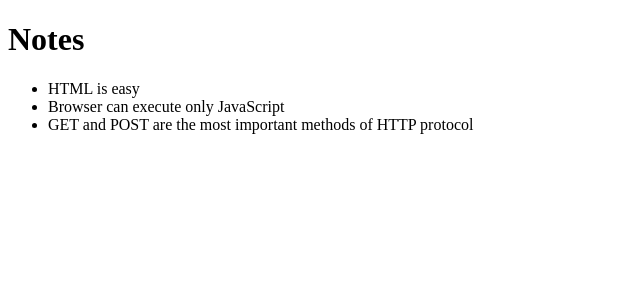
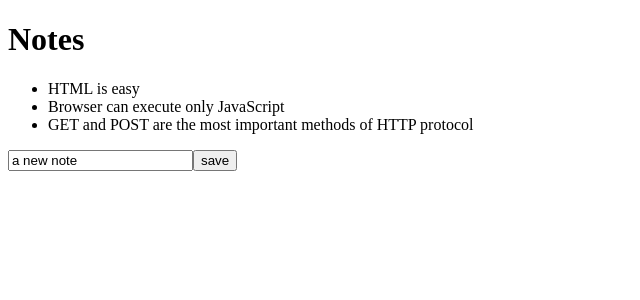
Before and after one commit to AndiSwiss/fullstackopen-2022, a React (Create React App) app in the folder part2/lesson-code/: page / in a window 1280 px wide. Shown: the top 300 px of the page, without its empty margins (0-640 px from the left). Built offline with nearby package versions, Linux system fonts and the light colour scheme.

Commit message:
FEATURE: implement adding notes

```diff
--- a/part2/lesson-code/src/App.js
+++ b/part2/lesson-code/src/App.js
@@ -3,8 +3,31 @@
  */
 
 import Note from "./components/Note";
+import {useState} from "react";
 
-const App = ({notes}) => {
+const App = (props) => {
+  const [notes, setNotes] = useState(props.notes)
+  const [newNote, setNewNote] = useState('a new note')
+
+  const addNote = (event) => {
+    event.preventDefault()
+    const noteObject = {
+      content: newNote,
+      date: new Date().toISOString(),
+      important: Math.random() < 0.5,
+      id: notes.length + 1, // only works, if notes are never deleted!
+    }
+
+    setNotes(notes.concat(noteObject))
+    setNewNote('')
+  }
+
+  const handleNoteChange = (event) => {
+    console.log(`event.target.value = `, event.target.value)
+    setNewNote(event.target.value)
+  }
+
+
   return (<>
     <h1>Notes</h1>
     <ul>
@@ -12,6 +35,10 @@
         <Note key={note.id} note={note}/>
       )}
     </ul>
+    <form onSubmit={addNote}>
+      <input value={newNote} onChange={handleNoteChange}/>
+      <button type="submit">save</button>
+    </form>
   </>)
 }
 
```
